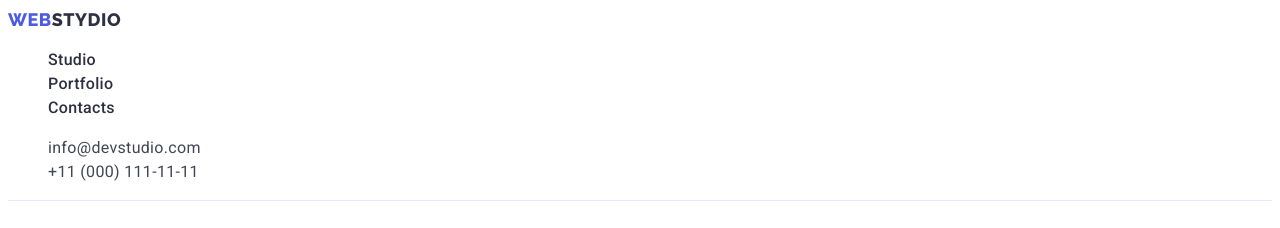
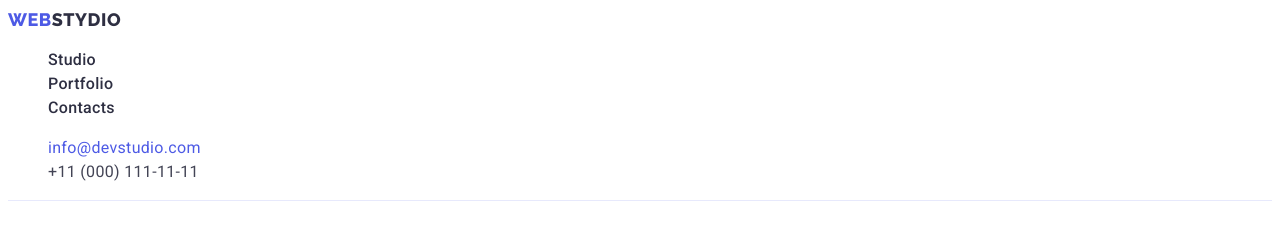
Before and after one commit to titova-polina/goit-markup-hw-02, a plain HTML site: page index.html in a window 1280 px wide. In both pictures the pointer is over the link "info@devstudio.com". Shown: the top 228 px of the page. Drawn offline with Linux system fonts and the light colour scheme.

Commit message:
fixed hover

```diff
--- a/css/styles.css
+++ b/css/styles.css
@@ -1,6 +1,7 @@
 body {
 	background-color: var(--color-white);
 	font-family: Roboto, Raleway, sans-serif;
+	color: var(--color-background);
 }
 
 :root {
@@ -76,6 +77,11 @@ body {
 	letter-spacing: 0.02em;
 	color: #434455;
 	text-decoration: none;
+}
+
+.address-link:hover,
+.address-link:focus {
+	color: var(--color-logo);
 }
 
 .hero {
```
